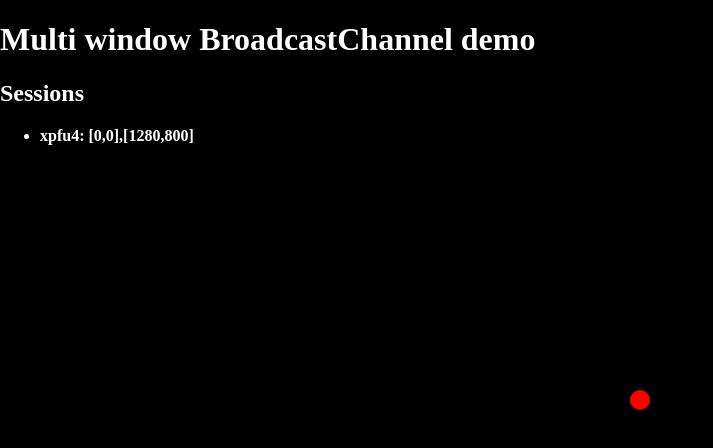
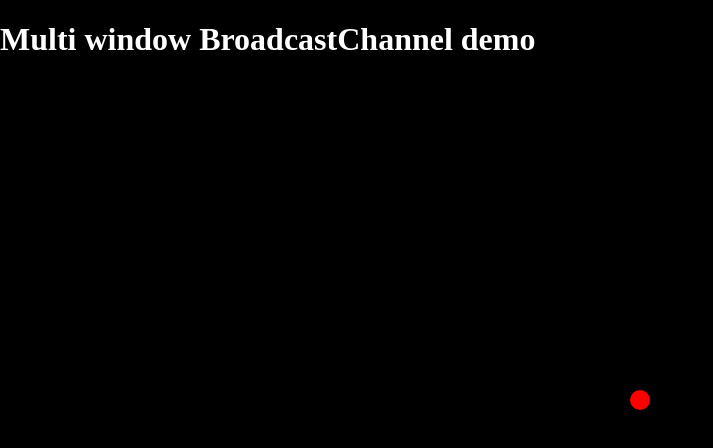
Before and after one commit to zoren/multiwindowjs, a plain HTML site: page index.html in a window 1280 px wide. Shown: the whole page, without its empty margins (0-713 px from the left). Drawn offline with Linux system fonts and the light colour scheme.

Commit message:
remove session list

```diff
--- a/index.html
+++ b/index.html
@@ -14,57 +14,17 @@
   <body>
     <canvas id="canvas" style="z-index: -1; position: absolute"></canvas>
     <h1>Multi window BroadcastChannel demo</h1>
-    <div id="sessions">
-      <h2>Sessions</h2>
-      <ul id="sessionList"></ul>
-    </div>
     <script>
+      // https://mdn.github.io/dom-examples/screenleft-screentop/
       const canvas = document.getElementById("canvas");
 
       const ctx = canvas.getContext("2d", { alpha: false });
-
-      const sessionList = document.getElementById("sessionList");
-      const createSessionLi = (sessionId) => {
-        const li = document.createElement("li");
-        li.id = sessionId;
-        const idSpan = document.createElement("span");
-        idSpan.textContent = sessionId;
-        li.append(
-          idSpan,
-          ": ",
-          document.createElement("span"),
-          ",",
-          document.createElement("span")
-        );
-        return li;
-      };
-      const updateSessionElement = (
-        li,
-        { screenLeft, screenTop, innerWidth, innerHeight }
-      ) => {
-        const [, l, t] = li.children;
-        l.textContent = JSON.stringify([screenLeft, screenTop]);
-        t.textContent = JSON.stringify([innerWidth, innerHeight]);
-      };
-      const insertOrdered = (li) => {
-        for (const child of sessionList.children) {
-          if (li.id < child.id) {
-            sessionList.insertBefore(li, child);
-            return;
-          }
-        }
-        sessionList.append(li);
-      };
 
       const sessionId = Math.random().toString(36).substr(2, 5);
       document.title = sessionId;
 
       const sessionObj = { sessionId };
       const sessionMap = new Map([[sessionId, sessionObj]]);
-
-      const myli = createSessionLi(sessionId);
-      myli.style.fontWeight = "bold";
-      sessionList.append(myli);
 
       const channel = new BroadcastChannel("position-channel");
 
@@ -104,9 +64,7 @@
       };
 
       const postPosition = () =>
-        setTimeout(() => {
-          channel.postMessage(sessionObj);
-        });
+        setTimeout(() => channel.postMessage(sessionObj));
 
       // Get the DPR and size of the canvas
       const dpr = window.devicePixelRatio;
@@ -124,7 +82,6 @@
         // Scale the context to ensure correct drawing operations
         ctx.scale(dpr, dpr);
 
-        updateSessionElement(myli, sessionObj);
         drawLines();
         postPosition();
       };
@@ -145,7 +102,6 @@
 
         drawLines();
 
-        updateSessionElement(myli, sessionObj);
         postPosition();
         window.requestAnimationFrame(positionElem);
       };
@@ -159,10 +115,8 @@
 
       channel.addEventListener("message", ({ data }) => {
         const { sessionId } = data;
-        let sessionElement = document.getElementById(sessionId);
         if (data.message === "leaving") {
           sessionMap.delete(sessionId);
-          if (sessionElement) sessionElement.remove();
         } else {
           const sess = sessionMap.get(sessionId);
           if (sess) Object.assign(sess, data);
@@ -172,11 +126,6 @@
             sessionMap.set(sessionId, data);
           }
           drawLines();
-          if (!sessionElement) {
-            sessionElement = createSessionLi(sessionId);
-            insertOrdered(sessionElement);
-          }
-          updateSessionElement(sessionElement, data);
         }
       });
     </script>
```
